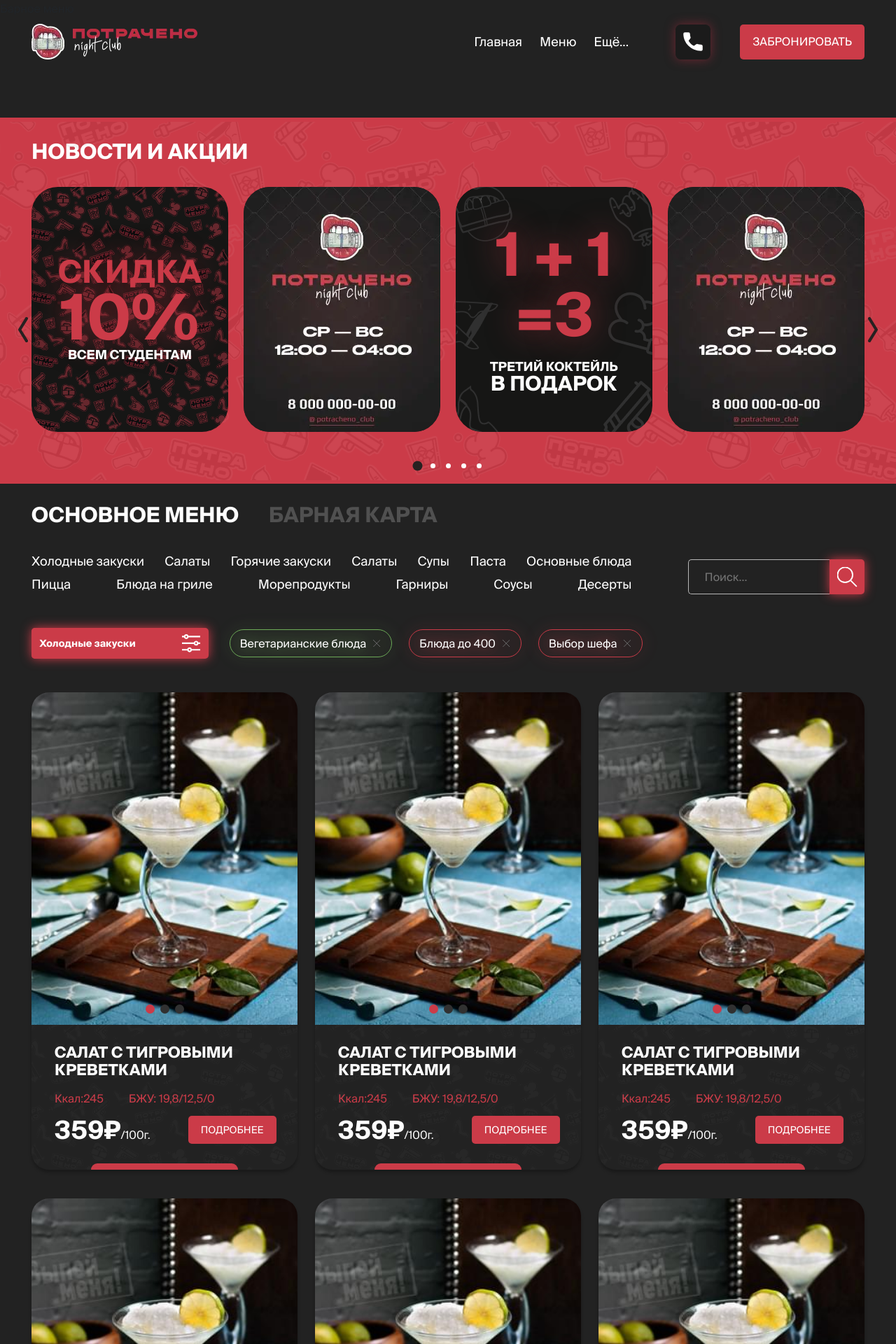
After one commit to koyaware/restaurant-site, a Django app: page /menu/bar in a window 1280 px wide. The commit adds this page. Shown: the top 1920 px of the page at 70% size. Run offline with Django 4.2, Linux system fonts and the light colour scheme; some web fonts are replaced.

Commit message:
all templates(stock)

```diff
--- /dev/null
+++ b/core/templates/core/include/drinks.html
@@ -0,0 +1,43 @@
+<div class="menu-items__item"> {% load static %}
+    <article class="menu-meal">
+        <div class="menu-meal__top">
+            <div class="menu-meal__slider swiper-container">
+                <div class="swiper-wrapper">
+                    <div class="swiper-slide">
+                        <a href="#" class="menu-meal__img _ibg">
+                            <picture>
+                                <source srcset="{% static 'core/' %}img/meals/bar-1.webp" type="image/webp">
+                                <img src="{% static 'core/' %}img/meals/bar-1.jpg" alt="first meal"></picture>
+                        </a>
+                    </div>
+                    <div class="swiper-slide">
+                        <a href="#" class="menu-meal__img _ibg">
+                            <picture>
+                                <source srcset="{% static 'core/' %}img/meals/bar-2.webp" type="image/webp">
+                                <img src="{% static 'core/' %}img/meals/bar-2.jpg" alt="first meal"></picture>
+                        </a>
+                    </div>
+                    <div class="swiper-slide">
+                        <a href="#" class="menu-meal__img _ibg">
+                            <picture>
+                                <source srcset="{% static 'core/' %}img/meals/bar-3.webp" type="image/webp">
+                                <img src="{% static 'core/' %}img/meals/bar-3.jpg" alt="first meal"></picture>
+                        </a>
+                    </div>
+                </div>
+                <div class="menu-meal__pagination swiper-pagination"></div>
+            </div>
+        </div>
+        <div class="menu-meal__info meal-info">
+            <h4 class="meal-info__title">Салат с тигровыми креветками</h4>
+            <div class="meal-info__calories">
+                <span>Ккал:245</span>
+                <span>БЖУ: 19,8/12,5/0</span>
+            </div>
+            <div class="meal-info__bottom">
+                <div class="meal-info__price"><span>359₽</span>/100г.</div>
+                <button class="meal-info__btn btn">подробнее</button>
+            </div>
+        </div>
+    </article>
+</div>
--- /dev/null
+++ b/core/templates/core/pages/bar_menu.html
@@ -0,0 +1,30 @@
+{% extends 'core/base.html' %}
+{% block title %}
+{{ title }}
+{% endblock title %}
+{% block body %}
+<main class="site-main">
+    <div class="site-main__spacer"></div>
+    {% include 'core/include/sales_news.html' %}
+    <section class="main-menu">
+        <div class='main-menu__container container'>
+            <div class="main-menu__top">
+                <div class="main-menu__titles">
+                    <a href="{% url 'main_menu' %}" class="main-menu__title main-menu__title--active">Основное Меню</a>
+                    <a href="{% url 'bar_menu' %}" class="main-menu__title">Барная карта</a>
+                </div>
+                {% include 'core/include/forms/menu_filters.html' %}
+            </div>
+            <div class="main-menu__items menu-items">
+                {% include 'core/include/drinks.html' %}
+                {% include 'core/include/drinks.html' %}
+                {% include 'core/include/drinks.html' %}
+                {% include 'core/include/drinks.html' %}
+                {% include 'core/include/drinks.html' %}
+                {% include 'core/include/drinks.html' %}
+                <button class="menu-items__btn btn">показать ещё</button>
+            </div>
+        </div>
+    </section>
+</main>
+{% endblock body %}
--- a/core/urls.py
+++ b/core/urls.py
@@ -1,11 +1,12 @@
 from django.urls import path
 
-from core.views import home, about, photo_reports, photo_reports_detail, main_menu
+from core.views import home, about, photo_reports, photo_reports_detail, main_menu, bar_menu
 
 urlpatterns = [
     path('', home, name='home'),
     path('about', about, name='about'),
     path('photos/reports/', photo_reports, name='photo_reports'),
     path('photos/reports/detail', photo_reports_detail, name='photo_reports_detail'),
-    path('main/menu', main_menu, name='main_menu'),
+    path('menu/main', main_menu, name='main_menu'),
+    path('menu/bar', bar_menu, name='bar_menu'),
 ]
--- a/core/views.py
+++ b/core/views.py
@@ -57,3 +57,14 @@ def main_menu(request: WSGIRequest) -> HttpResponse:
             'title': 'Главное меню'
         }
     )
+
+
+@require_http_methods(['GET'])
+def bar_menu(request: WSGIRequest) -> HttpResponse:
+    return render(
+        request,
+        'core/pages/bar_menu.html',
+        context={
+            'title': 'Барное меню'
+        }
+    )
```
Also changed, not shown: core/templates/core/pages/main_menu.html (+6 -1 lines).
